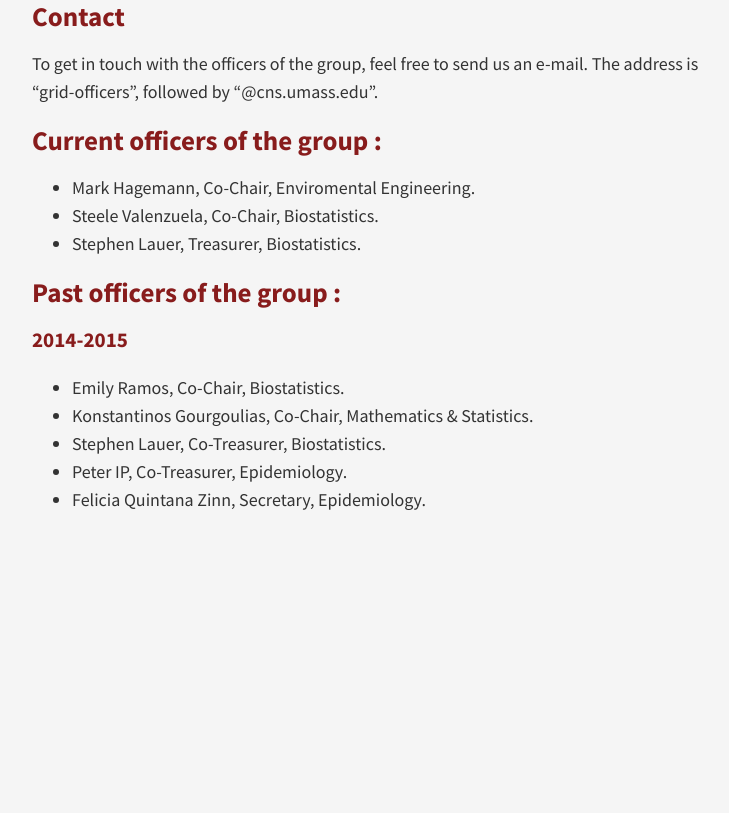
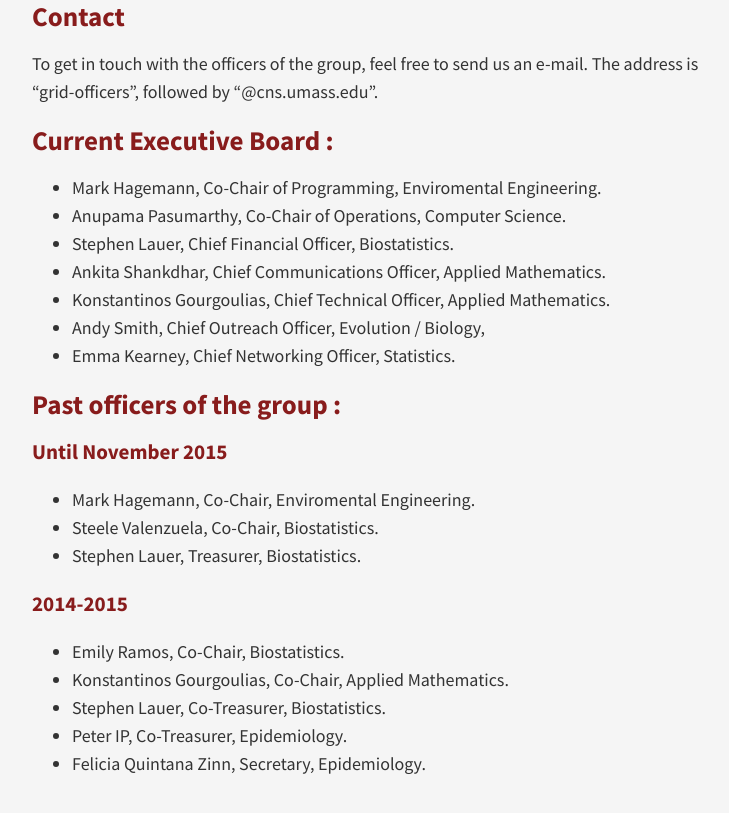
Before and after one commit to gridclub/gridclub.github.io, a Jekyll site: the page built from contact/index.md, in a window 1280 px wide, cut to the strip 209-1107 px from the top of the page. Shown: the top 813 px of the strip, without its empty margins (253-982 px from the left). Built offline with Jekyll 4.4.1, drawn with Linux system fonts in a browser that asks for light colours; nearby versions of some CDN libraries; before the commit the page ends 900 px from its top, so only the background shows below that.

Commit message:
Updated officer roster.

```diff
--- a/contact/index.md
+++ b/contact/index.md
@@ -5,18 +5,27 @@ title: Contact
 
 To get in touch with the officers of the group, feel free to send us an e-mail. The address is "grid-officers", followed by "@cns.umass.edu".
 
-## Current officers of the group :
+## Current Executive Board :
 
+* Mark Hagemann, Co-Chair of Programming, Enviromental Engineering.
+* Anupama Pasumarthy, Co-Chair of Operations, Computer Science.
+* Stephen Lauer, Chief Financial Officer, Biostatistics.
+* Ankita Shankdhar, Chief Communications Officer, Applied Mathematics.
+* Konstantinos Gourgoulias, Chief Technical Officer, Applied Mathematics.
+* Andy Smith, Chief Outreach Officer, Evolution / Biology,
+* Emma Kearney, Chief Networking Officer, Statistics.
+
+## Past officers of the group :
+
+### Until November 2015
 * Mark Hagemann, Co-Chair, Enviromental Engineering.
 * Steele Valenzuela, Co-Chair, Biostatistics.
 * Stephen Lauer, Treasurer, Biostatistics.
 
-## Past officers of the group :
-
 ### 2014-2015
 
 * Emily Ramos, Co-Chair, Biostatistics.
-* Konstantinos Gourgoulias, Co-Chair, Mathematics & Statistics.
+* Konstantinos Gourgoulias, Co-Chair, Applied Mathematics.
 * Stephen Lauer, Co-Treasurer, Biostatistics.
 * Peter IP, Co-Treasurer, Epidemiology.
 * Felicia Quintana Zinn, Secretary, Epidemiology.
```
